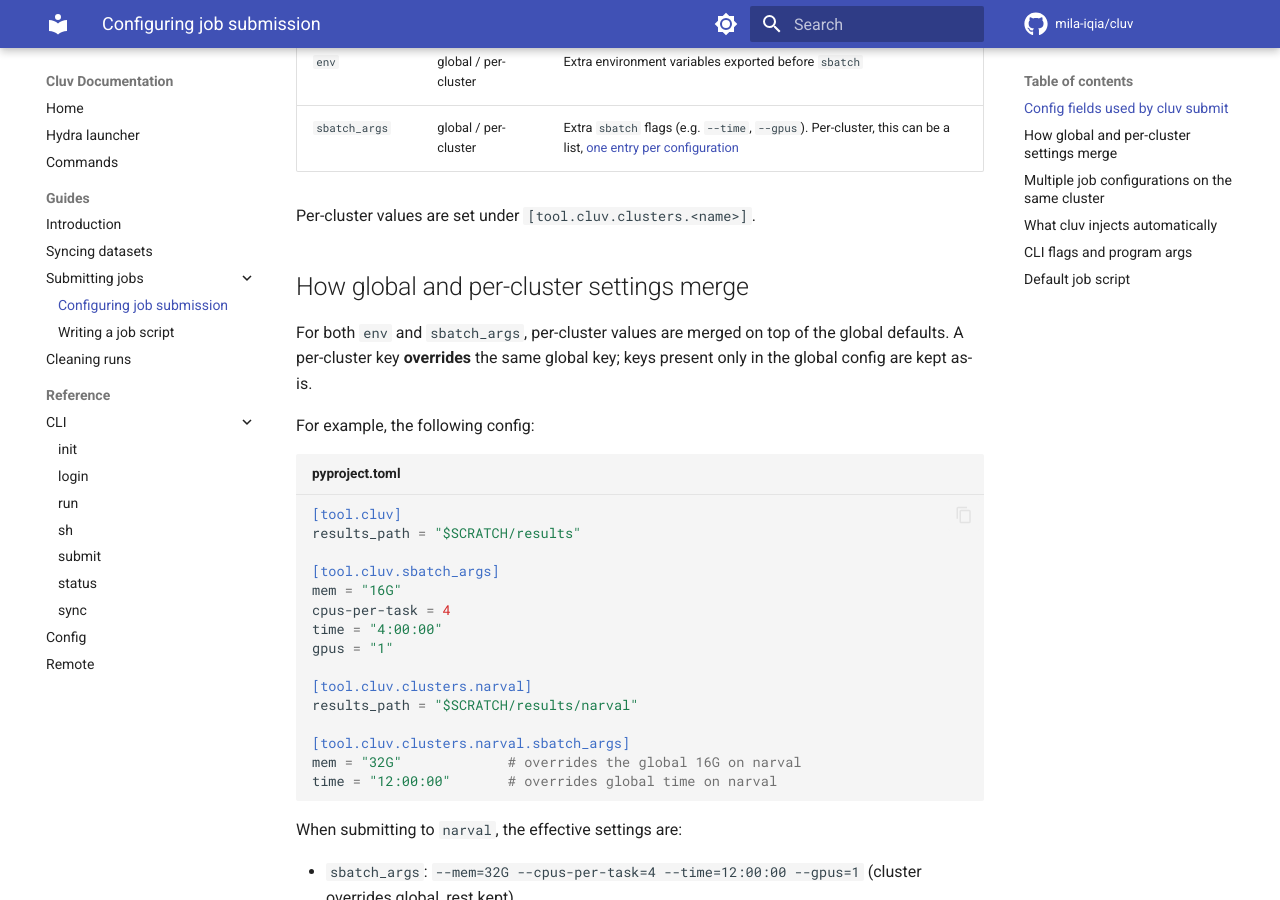
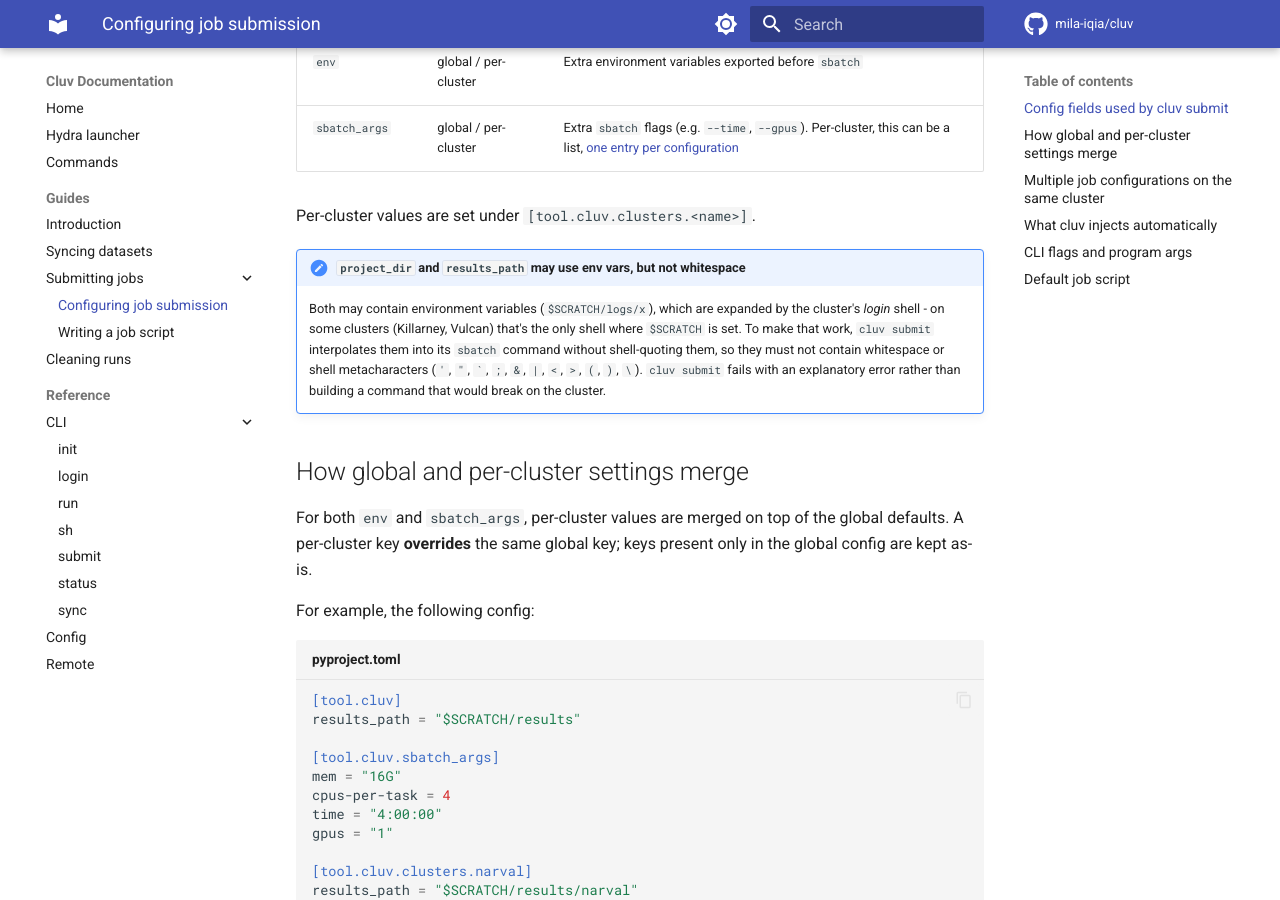
Before and after one commit to mila-iqia/cluv, an MkDocs documentation site: the page built from docs/guides/submit/config.md, in a window 1280 px wide and 900 px high, scrolled down 592 px. Built offline with MkDocs 1.6.1 and Material for MkDocs 9.7.7, drawn with Linux system fonts in a browser that asks for light colours; comment, search, counter and statistics services are not loaded.

Commit message:
submit: let the login shell expand paths, drop results_path plumbing
`--output` was the only reason `submit` pre-resolved each cluster's
results_path over SSH and threaded it down through get_submissions
into get_sbatch_command. That existed to keep `$` out of the value,
because shlex.join wraps a `$`-containing token in single quotes,
which close the `bash --login -c '...'` string and hand the expansion
to the non-login ssh shell - where $SCRATCH is empty on Killarney and
Vulcan.

Interpolate `--output` unquoted instead, exactly like `--chdir` has
always been, so the cluster's login shell expands it. That removes the
expandvars round-trip per cluster, the `results_path` parameter on
both functions, and the caller-`--output` reordering (cluv's now
precedes sbatch_args_str, so a caller's flag naturally lands after it
and still wins).

Since these paths can't be shell-escaped, check_path_is_safe_to_
interpolate rejects whitespace and shell metacharacters in
project_dir / results_path / the job script path up front, rather
than building a command that breaks on the cluster.

Also drops two stale rows from the imagenet README's quirks table:
the killarney/vulcan `output` overrides they describe were removed in
4031a2f.

Co-Authored-By: Claude Sonnet 5 <noreply@anthropic.com>

```diff
--- a/docs/guides/submit/config.md
+++ b/docs/guides/submit/config.md
@@ -14,6 +14,14 @@ This guide explains which config fields are used, how global and per-cluster val
 | `sbatch_args` | global / per-cluster | Extra `sbatch` flags (e.g. `--time`, `--gpus`). Per-cluster, this can be a list, [one entry per configuration](#multiple-job-configurations-on-the-same-cluster) |
 
 Per-cluster values are set under `[tool.cluv.clusters.<name>]`.
+
+!!! note "`project_dir` and `results_path` may use env vars, but not whitespace"
+    Both may contain environment variables (`$SCRATCH/logs/x`), which are expanded by the
+    cluster's *login* shell - on some clusters (Killarney, Vulcan) that's the only shell where
+    `$SCRATCH` is set. To make that work, `cluv submit` interpolates them into its `sbatch` command
+    without shell-quoting them, so they must not contain whitespace or shell metacharacters
+    (`'`, `"`, `` ` ``, `;`, `&`, `|`, `<`, `>`, `(`, `)`, `\`). `cluv submit` fails with an
+    explanatory error rather than building a command that would break on the cluster.
 
 ## How global and per-cluster settings merge
 
```
Also changed, not shown: examples/imagenet/README.md (+9 -9 lines), 3 other files.
